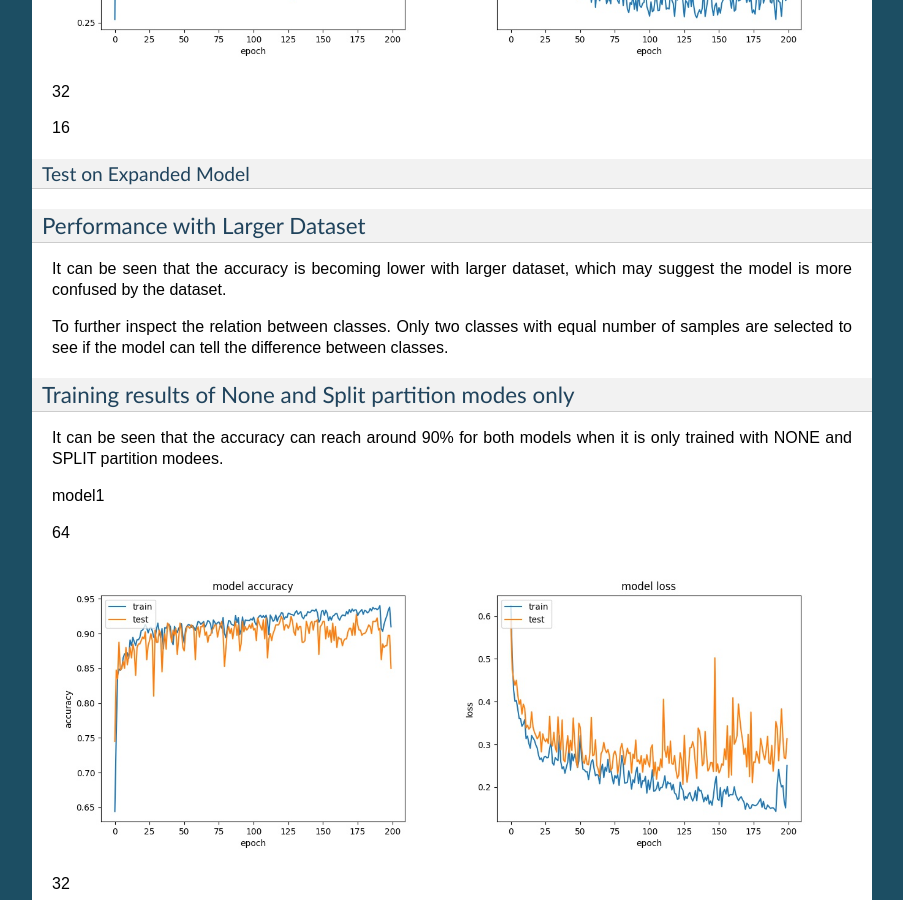
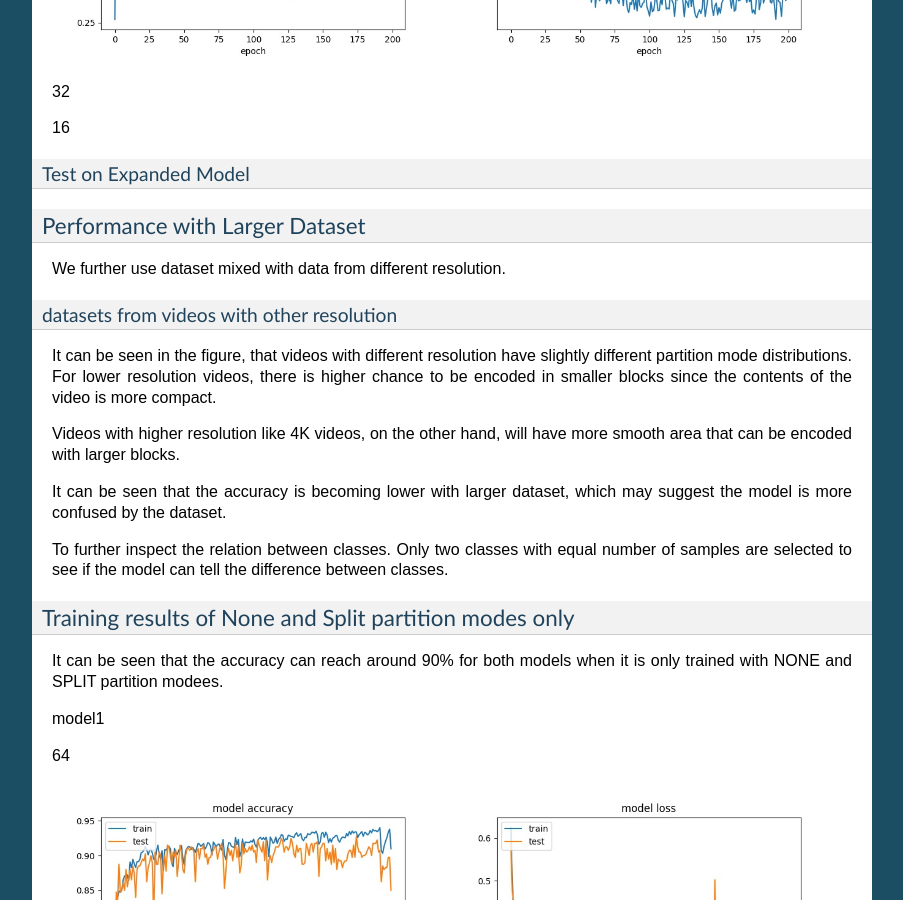
Before and after one commit to epadam/CNN-AV1-intra-encoder, a Sphinx documentation site: the page built from source/performance.rst, in a window 1280 px wide and 900 px high, scrolled down 4202 px. Shown: the whole window, without its empty margins (198-1101 px from the left). Built offline with Sphinx 7.4.7, drawn with Linux system fonts in a browser that asks for light colours; some of the changed text lies outside the part shown.

Commit message:
Update performance.rst

```diff
--- a/source/performance.rst
+++ b/source/performance.rst
@@ -160,6 +160,18 @@ Test on Expanded Model
 --------------------------------------
 Performance with Larger Dataset
 --------------------------------------
+We further use dataset mixed with data from different resolution.
+
+datasets from videos with other resolution
+^^^^^^^^^^^^^^^^^^^^^^^^^^^^^^^^^^^^^^^^^^^
+
+It can be seen in the figure, that videos with different resolution have slightly different partition mode distributions. For lower resolution videos, there is higher chance to be encoded in smaller blocks since the contents of the video is more compact.
+
+Videos with higher resolution like 4K videos, on the other hand, will have more smooth area that can be encoded with larger blocks.
+
+
+
+
 It can be seen that the accuracy is becoming lower with larger dataset, which may suggest the model is more confused by the dataset.
 
 
```
Also changed, not shown: other parts of source/performance.rst (+0 -6 lines).
